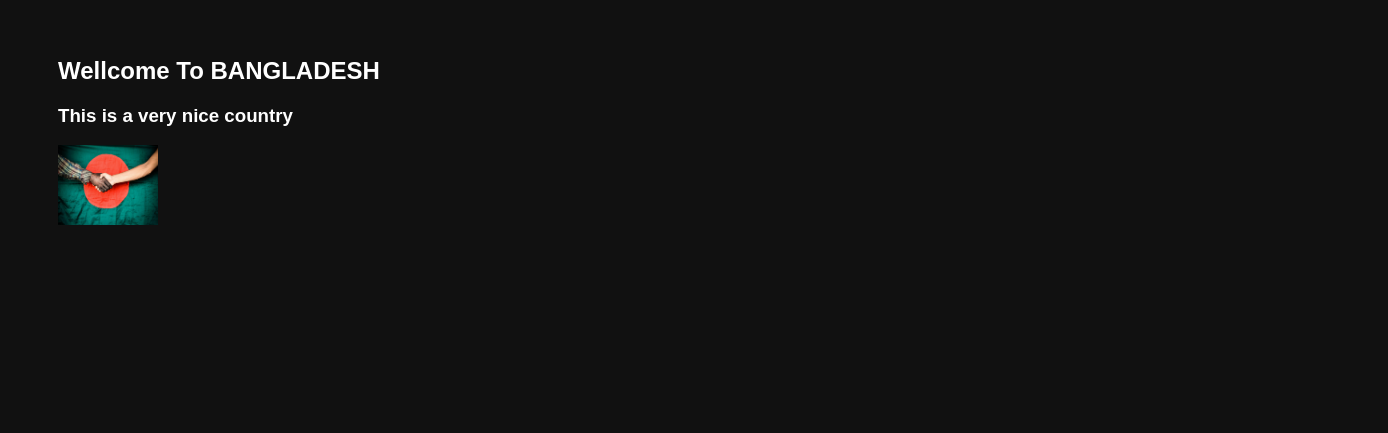
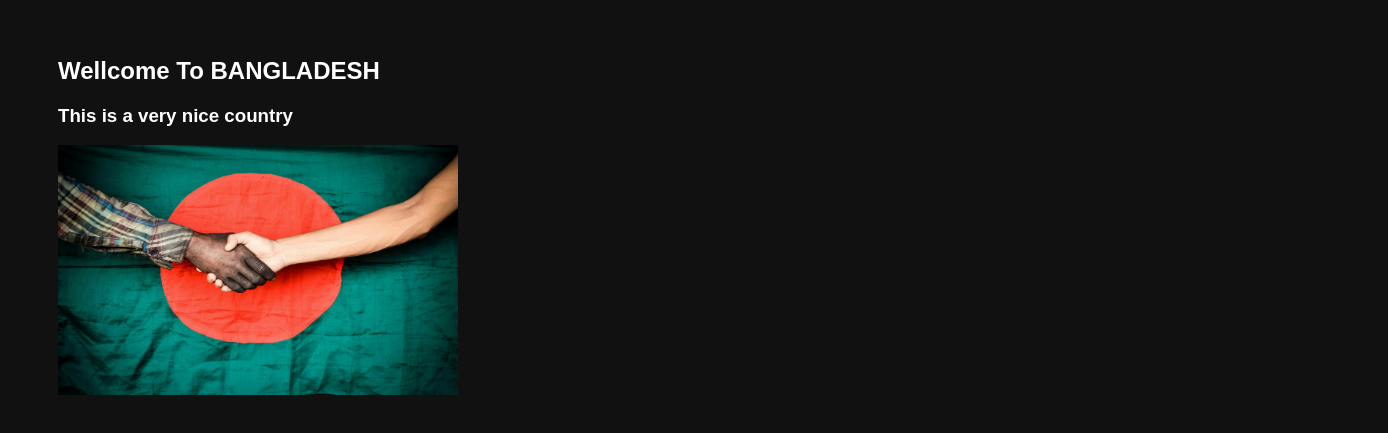
Before and after one commit to Taw-sip/git-test, a plain HTML site: page index.html in a window 1280 px wide. Shown: the part 119-552 px from the top of the page, 1388 px wide, since content can reach past the window. Drawn offline with Linux system fonts and the light colour scheme.

```diff
--- a/css/style.css
+++ b/css/style.css
@@ -1,13 +1,14 @@
 body {
-  width: 100%;
+  width: 100vh;
   height: 100vh;
   padding: 50px;
   background: #111;
   color: #fff;
+  overflow: hidden;
   font-family: Arial, Helvetica, sans-serif;
 }
 
 img {
-  width: 100px;
-  height: 80px;
+  width: 400px;
+  height: 250px;
 }
```
Also changed, not shown: 1 other file.
